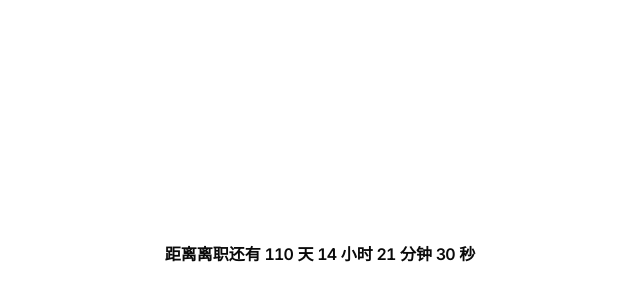
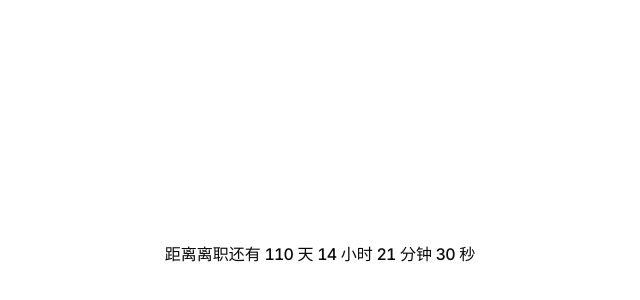
Before and after one commit to hamster1963/count-down-next, a Next.js app: page / in a window 1280 px wide. Shown: the part 146-446 px from the top of the page, without its empty margins (320-960 px from the left). Built offline with nearby package versions, Linux system fonts and the light colour scheme.

Commit message:
fix: update font weight for countdown labels to improve consistency

```diff
--- a/app/page.tsx
+++ b/app/page.tsx
@@ -31,31 +31,31 @@ export default function Page() {
 	return (
 		<div className="min-h-screen flex flex-col items-center justify-center">
 			<div className="flex flex-row items-center leading-none">
-				<div className="font-semibold">距离离职还有</div>
+				<div className="font-medium">距离离职还有</div>
 				<AnimateCountClient
 					count={days}
 					minDigits={1}
-					className="font-semibold mx-1 tabular-nums"
+					className="font-medium mx-1 tabular-nums"
 				/>
-				<div className="font-semibold">天</div>
+				<div className="font-medium">天</div>
 				<AnimateCountClient
 					count={hours}
 					minDigits={2}
-					className="font-semibold mx-1 tabular-nums"
+					className="font-medium mx-1 tabular-nums"
 				/>
-				<div className="font-semibold">小时</div>
+				<div className="font-medium">小时</div>
 				<AnimateCountClient
 					count={minutes}
 					minDigits={2}
-					className="font-semibold mx-1 tabular-nums"
+					className="font-medium mx-1 tabular-nums"
 				/>
-				<div className="font-semibold">分钟</div>
+				<div className="font-medium">分钟</div>
 				<AnimateCountClient
 					count={seconds}
 					minDigits={2}
-					className="font-semibold mx-1 tabular-nums"
+					className="font-medium mx-1 tabular-nums"
 				/>
-				<div className="font-semibold">秒</div>
+				<div className="font-medium">秒</div>
 			</div>
 		</div>
 	);
```
